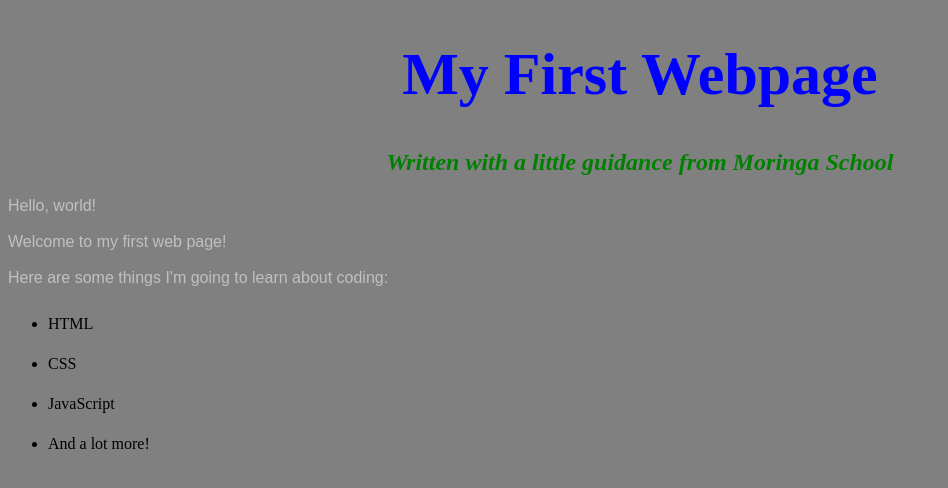
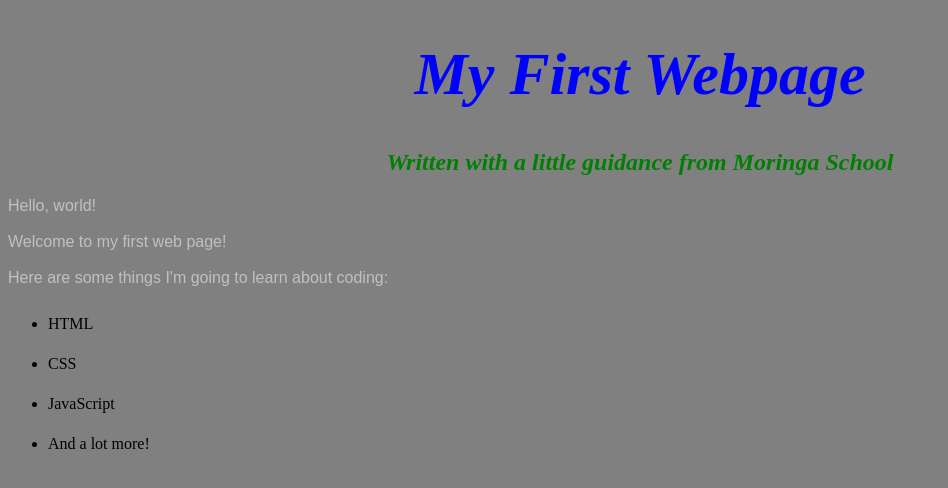
Before and after one commit to pascaline-irabaruta/my-first-webpage-, a plain HTML site: page index.html in a window 1280 px wide. Shown: the whole page, without its empty margins (0-948 px from the left). Drawn offline with Linux system fonts and the light colour scheme.

Commit message:
add em tag to heading1

```diff
--- a/index.html
+++ b/index.html
@@ -5,7 +5,7 @@
     <link href="css/styles.css" rel="stylesheet" type="text/css">
   </head>
   <body>
-    <h1>My First Webpage</h1>
+    <h1><em>My First Webpage</em></h1>
     <h2>Written with a little guidance from Moringa School</h2>
 
     <p>Hello, world!</p>
```
